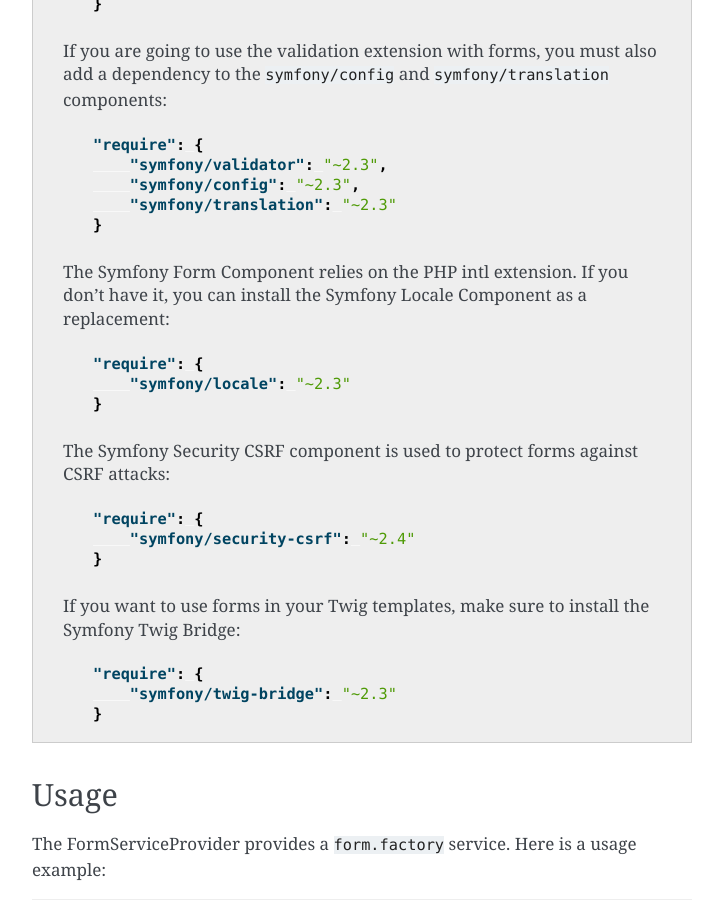
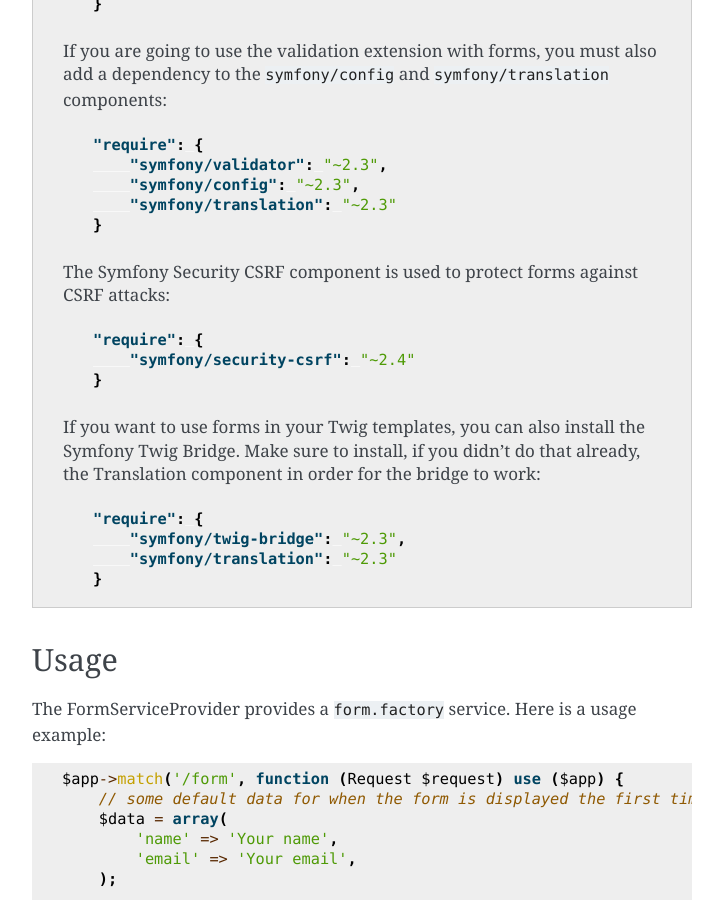
Before and after one commit to silexphp/Silex, a Sphinx documentation site: the page built from doc/providers/form.rst, in a window 1280 px wide and 900 px high, scrolled down 1124 px. Shown: the whole window, without its empty margins (388-1111 px from the left). Built offline with Sphinx 7.4.7, drawn with Linux system fonts in a browser that asks for light colours.

Commit message:
Fixed Form Provider documentation

```diff
--- a/doc/providers/form.rst
+++ b/doc/providers/form.rst
@@ -69,15 +69,6 @@
             "symfony/translation": "~2.3"
         }
 
-    The Symfony Form Component relies on the PHP intl extension. If you don't have
-    it, you can install the Symfony Locale Component as a replacement:
-
-    .. code-block:: json
-
-        "require": {
-            "symfony/locale": "~2.3"
-        }
-
     The Symfony Security CSRF component is used to protect forms against CSRF attacks:
 
     .. code-block:: json
@@ -86,13 +77,15 @@
             "symfony/security-csrf": "~2.4"
         }
 
-    If you want to use forms in your Twig templates, make sure to install the
-    Symfony Twig Bridge:
+    If you want to use forms in your Twig templates, you can also install the
+    Symfony Twig Bridge. Make sure to install, if you didn't do that already,
+    the Translation component in order for the bridge to work:
 
     .. code-block:: json
 
         "require": {
-            "symfony/twig-bridge": "~2.3"
+            "symfony/twig-bridge": "~2.3",
+            "symfony/translation": "~2.3"
         }
 
 Usage
```
